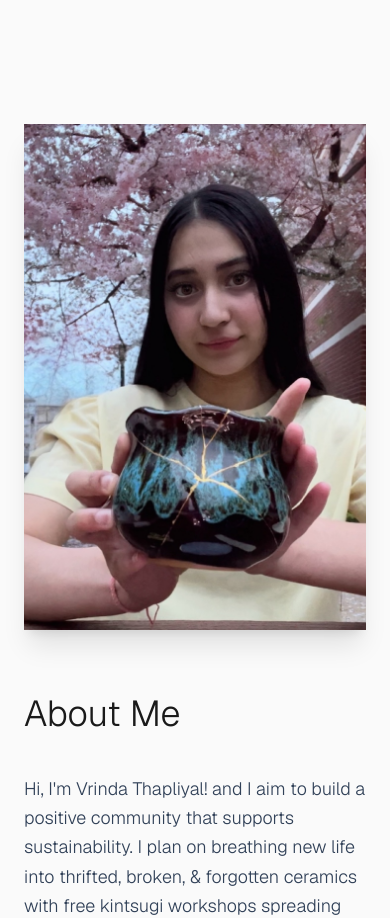
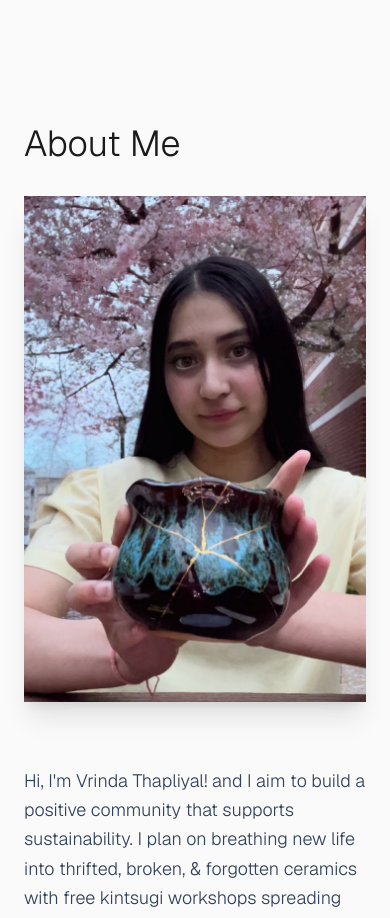
Before and after one commit to reiganarmstrong/kintsugi-by-vrinda, a Next.js app: page / in a window 390 px wide. Shown: the part 2520-3438 px from the top of the page. Built offline with nearby package versions, Linux system fonts and the light colour scheme; a web font is replaced by a local one.

Commit message:
feat(site): refine mobile about section layout
Adjust the mobile section tracker spacing and split the About Me heading
into mobile and desktop placements.

This keeps the title above the image on small screens while preserving the
existing desktop composition.

```diff
--- a/app/page.tsx
+++ b/app/page.tsx
@@ -37,8 +37,8 @@ export default function Page() {
         </div>
         <div className="relative w-full h-[12px] font-sans text-[8px] uppercase tracking-[0.2em] font-medium opacity-80 mt-1">
            <a href="#hero" onClick={(e) => { e.preventDefault(); document.getElementById('hero')?.scrollIntoView({ behavior: 'smooth' }); }} className="absolute left-0">Art</a>
-           <a href="#philosophy" onClick={(e) => { e.preventDefault(); document.getElementById('philosophy')?.scrollIntoView({ behavior: 'smooth' }); }} className="absolute left-[45%] -translate-x-1/2">Phil.</a>
-           <a href="#workshops" onClick={(e) => { e.preventDefault(); document.getElementById('workshops')?.scrollIntoView({ behavior: 'smooth' }); }} className="absolute left-[70%] -translate-x-1/2">Work.</a>
+           <a href="#philosophy" onClick={(e) => { e.preventDefault(); document.getElementById('philosophy')?.scrollIntoView({ behavior: 'smooth' }); }} className="absolute left-[28%] -translate-x-1/2">Phil.</a>
+           <a href="#workshops" onClick={(e) => { e.preventDefault(); document.getElementById('workshops')?.scrollIntoView({ behavior: 'smooth' }); }} className="absolute left-[50%] -translate-x-1/2">Work.</a>
            <a href="#about" onClick={(e) => { e.preventDefault(); document.getElementById('about')?.scrollIntoView({ behavior: 'smooth' }); }} className="absolute right-0">About</a>
         </div>
       </div>
@@ -115,16 +115,27 @@ export default function Page() {
       </section>
 
       <section id="about" className="pt-32 pb-48 lg:pb-32 px-6 md:px-24 max-w-5xl mx-auto">
+        {/* Mobile Title (above image) */}
+        <motion.h2
+          initial={{ opacity: 0, y: 10 }}
+          whileInView={{ opacity: 1, y: 0 }}
+          viewport={{ once: true }}
+          className="text-4xl md:text-5xl font-light mb-8 md:hidden"
+        >
+          About Me
+        </motion.h2>
+
         <div className="grid md:grid-cols-2 gap-16 items-center">
           <motion.div initial={{ opacity: 0 }} whileInView={{ opacity: 1 }} viewport={{ once: true }} className="relative">
             <img src="/images/vrinda.jpg" alt="About Vrinda" className="w-full h-[60vh] object-cover shadow-xl" />
           </motion.div>
           <div className="flex flex-col gap-6 relative">
+            {/* Desktop Title (in column) */}
             <motion.h2
               initial={{ opacity: 0, y: 10 }}
               whileInView={{ opacity: 1, y: 0 }}
               viewport={{ once: true }}
-              className="text-4xl md:text-5xl font-light mb-4"
+              className="hidden md:block text-4xl md:text-5xl font-light mb-4"
             >
               About Me
             </motion.h2>
```
